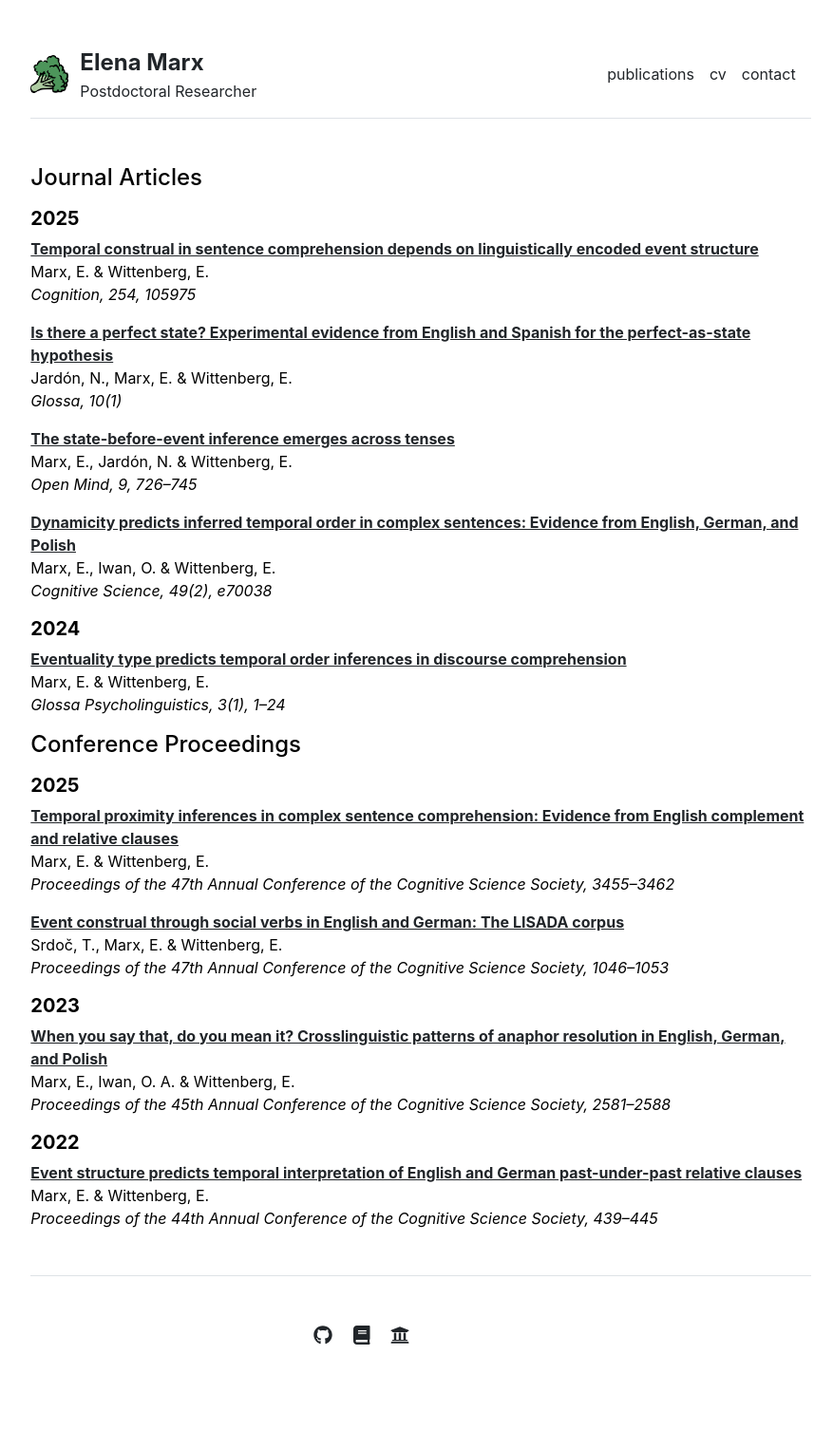
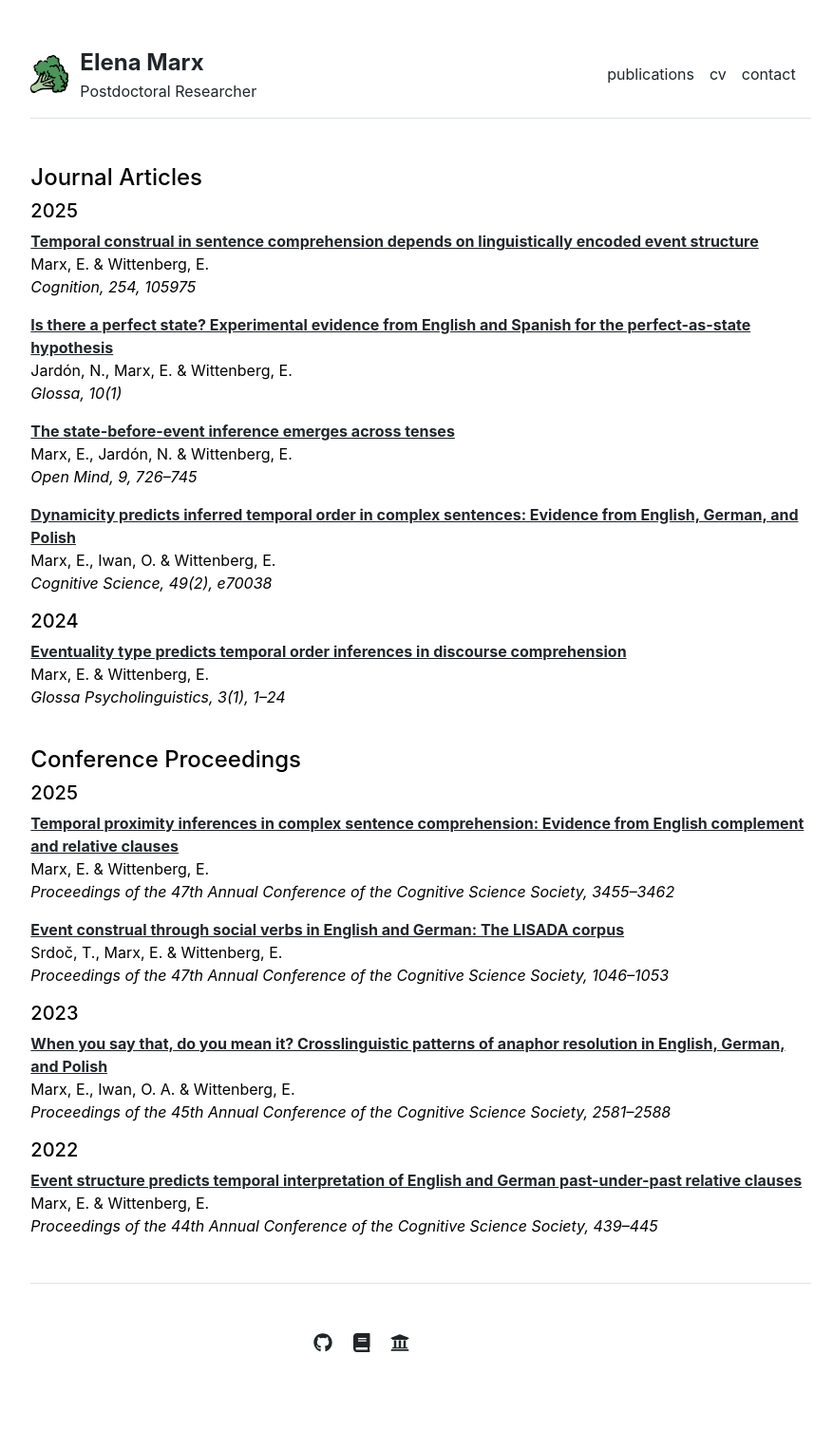
Before and after one commit to elena-marx/elena-marx.github.io, a Jekyll site: the page built from publications.md, in a window 1280 px wide. Shown: the whole page at 95% size, without its empty margins (197-1074 px from the left). Built offline with Jekyll 4.4.1, drawn with Linux system fonts in a browser that asks for light colours.

Commit message:
publication format updated

```diff
--- a/_data/settings.yml
+++ b/_data/settings.yml
@@ -26,5 +26,5 @@ social:
 #- {icon: 'linkedin', link: 'https://linkedin.com/in/lenpaul'}
 
 contacts:
-- {department: 'LCL', institution: 'Department of Cognitive Science - CEU', institution_address: 'Quellenstrasse 51, Room D508', email: 'marxe@ceu.edu'}
+- {department: 'Language Comprehension Lab', institution: 'CEU - Department of Cognitive Science', institution_address: 'Quellenstrasse 51, Room D508', email: 'marxe@ceu.edu'}
 #image: 'assets/img/contact.jpg'}
--- a/_includes/publications.html
+++ b/_includes/publications.html
@@ -5,7 +5,7 @@
   {% assign journals = year[1] | where: "type", "journal" %}
 
   {% if journals.size > 0 %}
-    <h5 class="fw-bold mt-3">{{ year[0] }}</h5>
+    <h5>{{ year[0] }}</h5>
 
     {% for paper in journals %}
       <p>
@@ -21,7 +21,7 @@
   {% endif %}
 
 {% endfor %}
-
+<br>
 
 <h4>Conference Proceedings</h4>
 
@@ -30,7 +30,7 @@
   {% assign proceedings = year[1] | where: "type", "conference" %}
 
   {% if proceedings.size > 0 %}
-    <h5 class="fw-bold mt-3">{{ year[0] }}</h5>
+    <h5>{{ year[0] }}</h5>
 
     {% for paper in proceedings %}
       <p>
```
Also changed, not shown: 1 other file.
